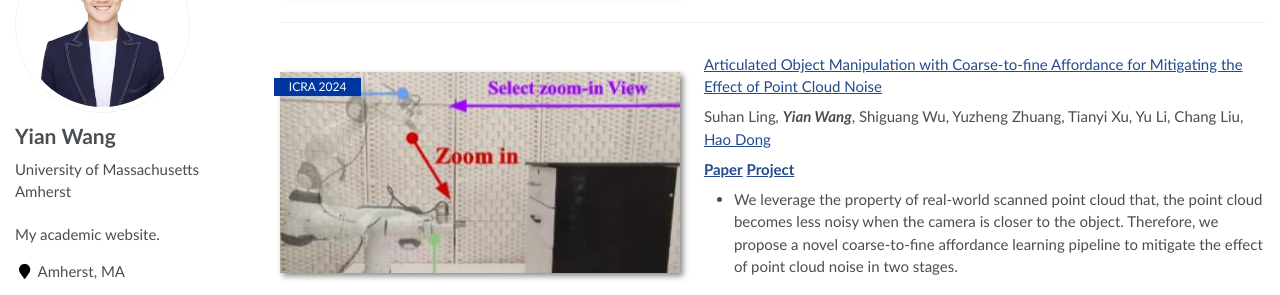
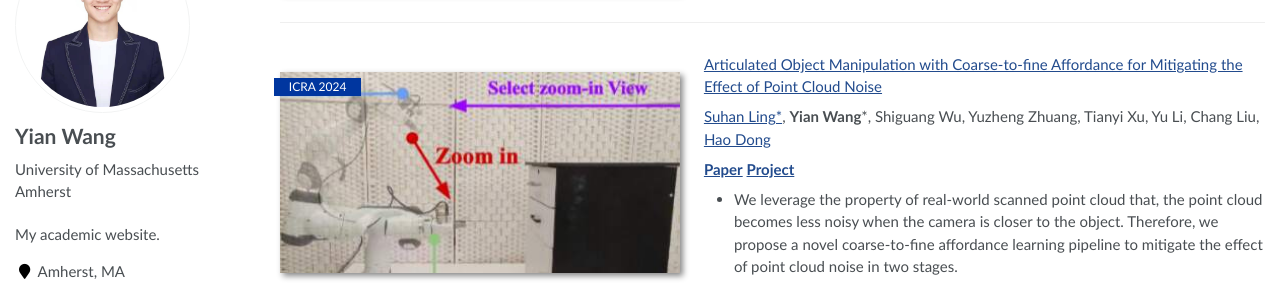
Before and after one commit to wangyian-me/wangyian-me.github.io, a Jekyll site: the page built from _pages/about.md, in a window 1280 px wide and 900 px high, scrolled down 1307 px. Shown: the part 153-448 px from the top of the window. Built offline with Jekyll 4.4.1, drawn with Linux system fonts in a browser that asks for light colours.

```diff
--- a/_pages/about.md
+++ b/_pages/about.md
@@ -70,7 +70,7 @@ Previous to my graduate study, I obtained my bachelor degree in Peking Universit
 
 [Articulated Object Manipulation with Coarse-to-fine Affordance for Mitigating the Effect of Point Cloud Noise](https://arxiv.org/pdf/2402.18699.pdf)
 
-Suhan Ling*, **Yian Wang***, Shiguang Wu, Yuzheng Zhuang, Tianyi Xu, Yu Li, Chang Liu, [Hao Dong](http://zsdonghao.github.io/)
+[Suhan Ling\*](), **Yian Wang***, Shiguang Wu, Yuzheng Zhuang, Tianyi Xu, Yu Li, Chang Liu, [Hao Dong](http://zsdonghao.github.io/)
 
 [**Paper**](https://arxiv.org/pdf/2402.18699.pdf) [**Project**](https://sites.google.com/view/coarse-to-fine/)
 - We leverage the property of real-world scanned point cloud that, the point cloud becomes less noisy when the camera is closer to the object. Therefore, we propose a novel coarse-to-fine affordance learning pipeline to mitigate the effect of point cloud noise in two stages.
```
